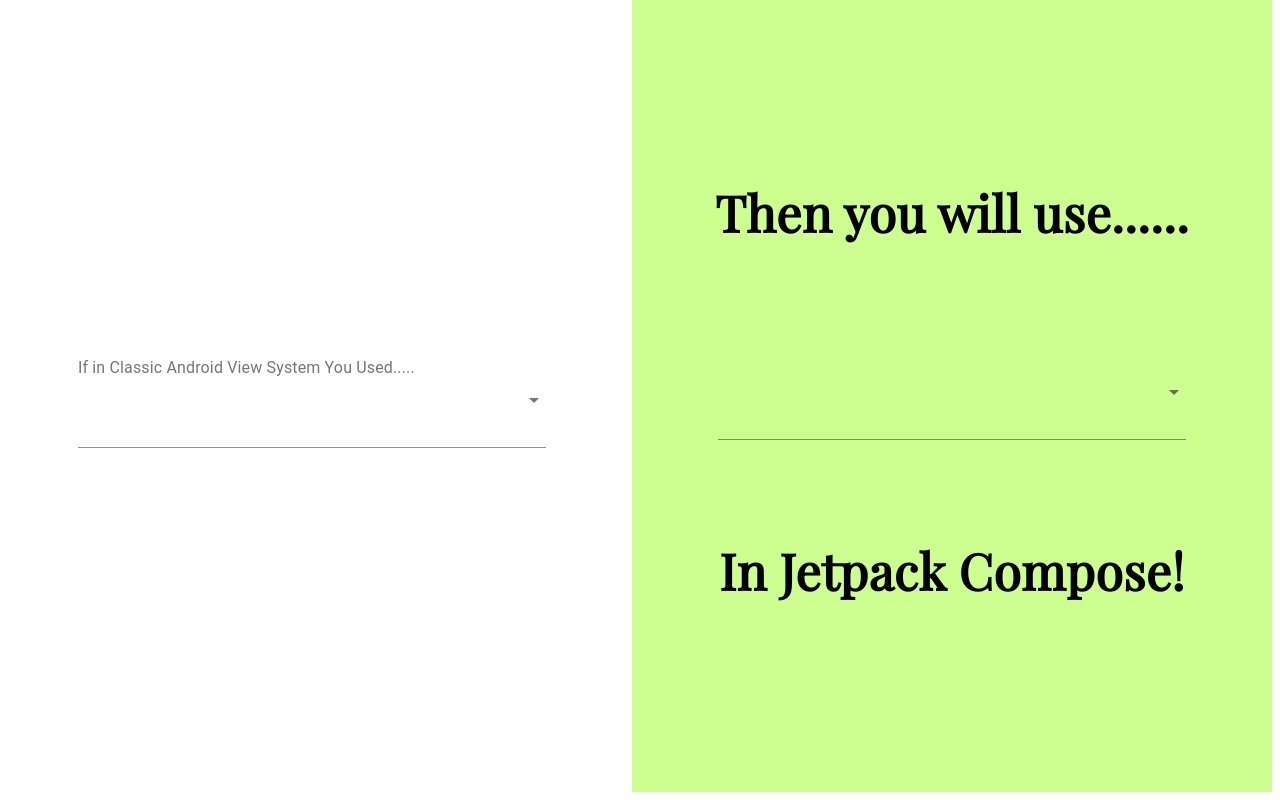
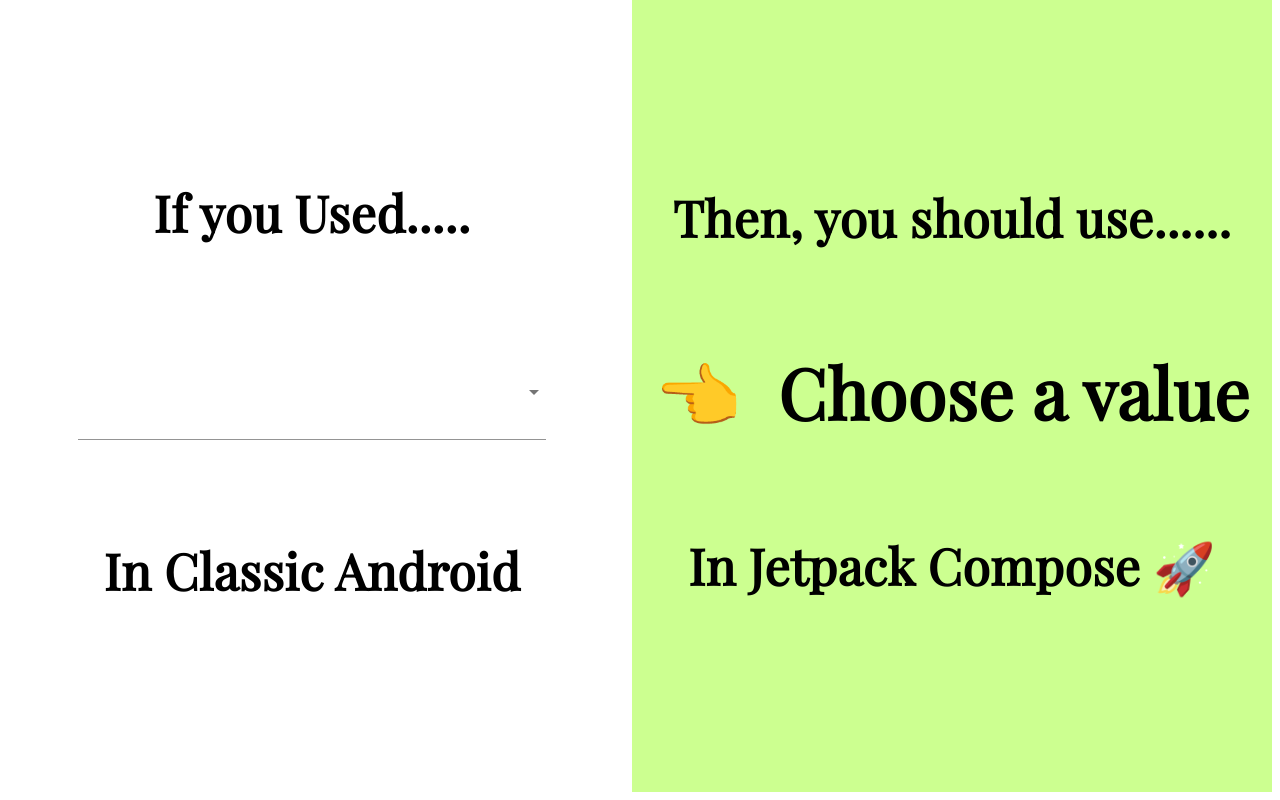
Before and after one commit to worstkiller/JetpackCompose.app, a React (Create React App) app: page / in a window 1280 px wide. Built offline with nearby package versions, Linux system fonts and the light colour scheme.

Commit message:
Made more progress

```diff
--- a/src/components/IfThisThenThat.tsx
+++ b/src/components/IfThisThenThat.tsx
@@ -2,41 +2,45 @@
 import { Box } from "@material-ui/core";
 import Grid from "@material-ui/core/Grid";
 import { makeStyles } from "@material-ui/core/styles";
-import React, { FunctionComponent } from "react";
+import React, { FunctionComponent, useState } from "react";
 import TextField from "@material-ui/core/TextField";
 import Typography from "@material-ui/core/Typography";
 
+enum ComponentType {
+  KEY,
+  VALUE,
+}
+
 export default function IfThisThenThatComponent() {
   const classes = useStyles();
+  const [selectedClassicAndroid, setClassicAndroidValue] = useState("");
+
+  function handleChange(newValue: string) {
+    setClassicAndroidValue(newValue);
+  }
+
   return (
     <div className={classes.root}>
       <Grid container className={classes.root} spacing={2}>
         <Grid item xs={6} className={classes.firstColumn}>
-          <Autocomplete
-            id="combo-box-demo"
-            className={classes.autocompleteBox}
-            options={oldVsNew}
-            classes={{
-              option: classes.dropdownOptions,
-            }}
-            getOptionLabel={(option) => option.old}
-            renderInput={(params) => (
-              <TextField
-                {...params}
-                label="If in Classic Android View System You Used....."
-                variant="standard"
-                InputProps={{
-                  ...params.InputProps,
-                  classes: {
-                    input: classes.inputTextField,
-                  },
-                }}
-              />
-            )}
+          <IfThisThenThanColumnComponent
+            prefix="If you Used....."
+            suffix="In Classic Android"
+            selectedKey={selectedClassicAndroid}
+            map={classicAndroidVsJetpackComposeMap}
+            handleChange={handleChange}
+            componentType={ComponentType.KEY}
           />
         </Grid>
         <Grid container item xs={6} className={classes.secondColumn}>
-          <IfThisThenThanColumnComponent prefix="Then you will use......" suffix="In Jetpack Compose!" optionValues={[""]} />
+          <IfThisThenThanColumnComponent
+            prefix="Then, you should use......"
+            suffix="In Jetpack Compose 🚀"
+            selectedKey={selectedClassicAndroid}
+            map={classicAndroidVsJetpackComposeMap}
+            handleChange={handleChange}
+            componentType={ComponentType.VALUE}
+          />
         </Grid>
       </Grid>
     </div>
@@ -46,13 +50,18 @@
 interface IfThisThenThanColumnComponentProps {
   prefix: string;
   suffix: string;
-  optionValues: [string];
+  selectedKey: string;
+  map: Map<string, string>;
+  componentType: ComponentType;
+  handleChange: (value: string) => void;
 }
 
 export const IfThisThenThanColumnComponent: FunctionComponent<IfThisThenThanColumnComponentProps> = (
   props
 ) => {
   const classes = useStyles();
+  const classicAndroid = Array.from(classicAndroidVsJetpackComposeMap.keys());
+
   return (
     <>
       <Box display="flex" flexDirection="column" className={classes.boxCenter}>
@@ -65,14 +74,19 @@
             {props.prefix}
           </Typography>
         </Box>
+        {props.componentType === ComponentType.KEY ? (
           <Box className={classes.autocompleteBox}>
             <Autocomplete
               id="combo-box-demo"
-            options={oldVsNew}
+              options={classicAndroid}
               classes={{
                 option: classes.dropdownOptions,
               }}
-            getOptionLabel={(option) => option.new}
+              onInputChange={(event, newInputValue) => {
+                console.log(newInputValue);
+                props.handleChange(newInputValue);
+              }}
+              getOptionLabel={(option) => option}
               renderInput={(params) => (
                 <TextField
                   {...params}
@@ -87,6 +101,26 @@
               )}
             />
           </Box>
+        ) : (
+          <Box>
+            <Typography
+              variant="h4"
+              align="center"
+              className={classes.inputTextField}
+            >
+              {props.selectedKey === "" ? (
+                <div>
+                  <span role="img" aria-label="Pointing in Left Direction">
+                    👈
+                  </span>
+                  &nbsp; Choose a value
+                </div>
+              ) : (
+                props.map.get(props.selectedKey)
+              )}
+            </Typography>
+          </Box>
+        )}
         <Box>
           <Typography
             variant="h4"
@@ -99,7 +133,7 @@
       </Box>
     </>
   );
-}
+};
 
 const useStyles = makeStyles({
   root: {
@@ -153,12 +187,21 @@
 });
 
 // Top 100 films as rated by IMDb users. http://www.imdb.com/chart/top
-const oldVsNew = [
-  { old: "LinearLayout", new: "Row/Column" },
-  { old: "FrameLayout", new: "Stack" },
-  { old: "ConstraintLayout", new: "ConstraintLayout" },
-  { old: "TextView", new: "Text" },
-  { old: "EditText", new: "TextField/FIlledTextField" },
-  { old: "Themes", new: "MaterialTheme" },
-  { old: "CardView", new: "Card" },
+const classicAndroidVsJetpackCompose = [
+  { classic: "LinearLayout", compose: "Row/Column" },
+  { classic: "FrameLayout", compose: "Stack" },
+  { classic: "ConstraintLayout", compose: "ConstraintLayout" },
+  { classic: "TextView", compose: "Text" },
+  { classic: "EditText", compose: "TextField" },
+  { classic: "Themes", compose: "MaterialTheme" },
+  { classic: "CardView", compose: "Card" },
 ];
+
+let classicAndroidVsJetpackComposeMap = new Map([
+  ["LinearLayout", "Row/Column"],
+  ["FrameLayout", "Stack"],
+  ["ConstraintLayout", "ConstraintLayout"],
+  ["TextView", "Text"],
+  ["EditText", "TextField"],
+  ["Themes", "MaterialTheme"],
+]);
```
Lines whose indentation alone changed are shown as unchanged.
